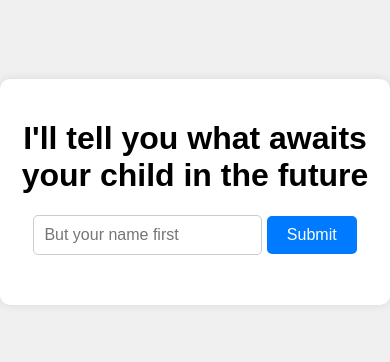
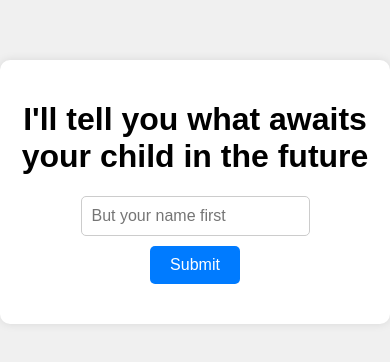
Before and after one commit to theprodigy2013/meowmeowcats, a plain HTML site: page index.html in a window 390 px wide. Shown: the part 230-592 px from the top of the page. Drawn offline with Linux system fonts and the light colour scheme.

Commit message:
Update index.html

```diff
--- a/index.html
+++ b/index.html
@@ -54,6 +54,12 @@
             border-radius: 10px;
             box-shadow: 0 0 10px rgba(0, 0, 0, 0.1);
         }
+        @media only screen and (max-width: 600px) {
+            .container {
+                display: flex;
+                flex-direction: column;
+                align-items: center;
+            }
     </style>
 </head>
 <body>
```
